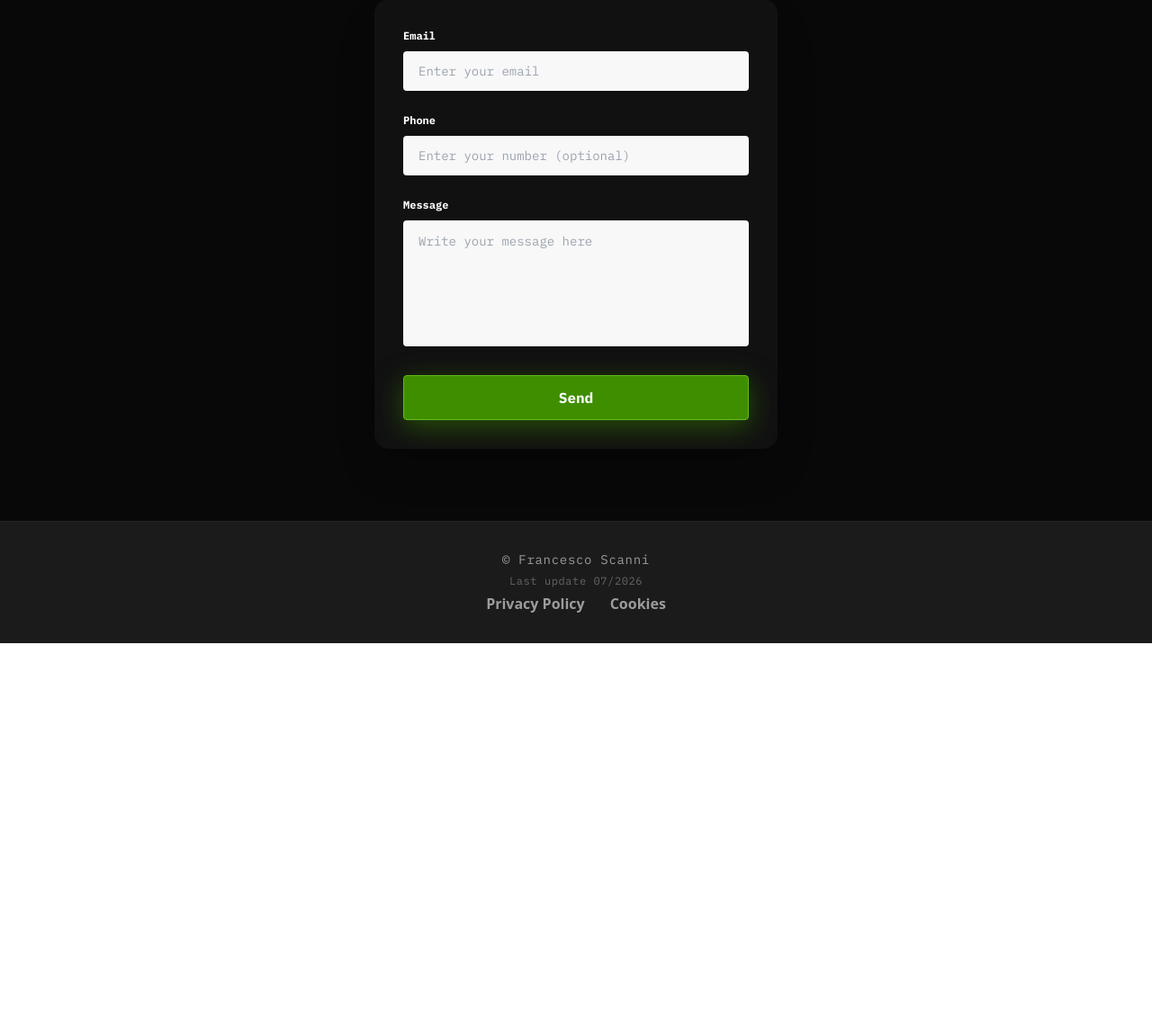
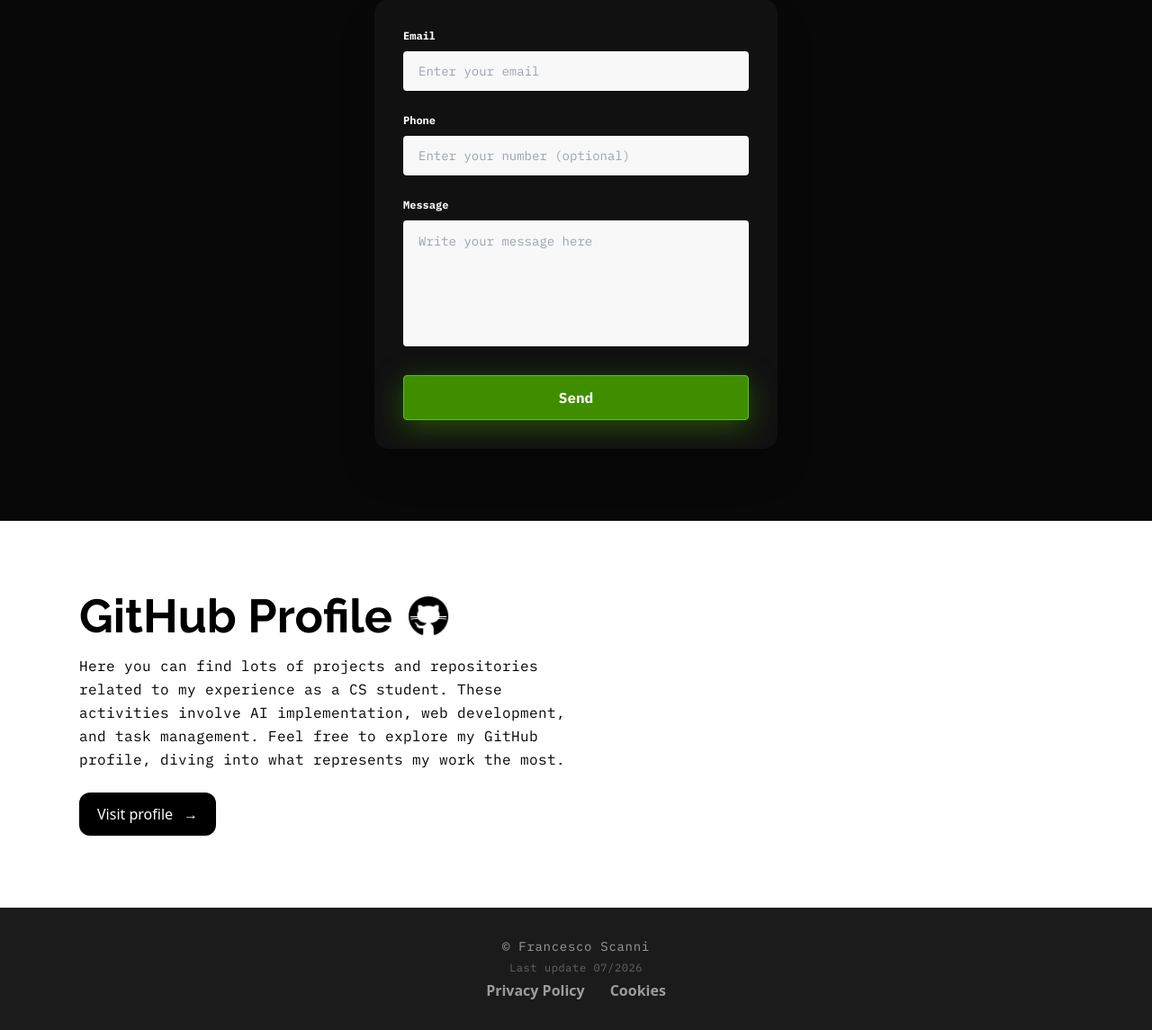
Before and after one commit to FrancescoScanni/francesco-scanni-portfolio, a PHP site: page /app/index.php in a window 1280 px wide. Shown: the part 2492-3637 px from the top of the page at 90% size. Before the commit the page ends 3207 px from the top, so only its background shows below. Run offline with PHP 8.4, Linux system fonts and the light colour scheme; some libraries are stand-ins or nearby versions.

Commit message:
My GitHub Profile section and final adjustments

```diff
--- /dev/null
+++ b/app/components/gitProfile.php
@@ -0,0 +1,29 @@
+
+<div class="px-8 md:px-16 flex flex-col md:flex-row justify-between items-center gap-12 w-full">
+
+    <div class="flex flex-col justify-end w-full md:w-1/2 max-w-2xl">
+        <!-- Titolo & Immagine Allineamento -->
+        <div class="flex items-center gap-4 mb-4">
+            <h1 id="contTitle" class="contMe raleway text-5xl md:text-[52px] font-black leading-none">
+                GitHub Profile
+            </h1>
+            <img class="w-12 h-12 object-contain" src="components/prof.png" alt="Profile icon">
+        </div>
+        <p class="ibm text-base font-normal leading-relaxed tracking-wide mb-6 ">
+            Here you can find lots of projects and repositories related to my experience as a CS student. These activities involve AI implementation, web development, and task management. Feel free to explore my GitHub profile, diving into what represents my work the most.
+        </p>
+
+        <a href="https://github.com/FrancescoScanni" class="inline-flex items-center gap-3 group w-fit bg-black text-white px-5 py-3 rounded-xl transition-all hover:bg-neutral-800 shadow-sm">
+            <button id="prof" class="font-medium pointer-events-none">
+                Visit profile
+            </button>
+            <span class="font-bold transition-transform group-hover:translate-x-1" aria-hidden="true">
+                &rarr;
+            </span>
+        </a>
+    </div>
+
+    <div class="w-full md:w-1/2 max-w-md">
+    </div>
+
+</div>
--- a/app/index.php
+++ b/app/index.php
@@ -75,7 +75,7 @@
     </div>
 
     <div data-include="components/intro.html" class="min-h-screen bg-[#080808] flex flex-col justify-center py-20 lg:py-0 lg:pt-[10vh]">
-        <!--PRESENTAZONE-->
+        <!--INFO-->
     </div>
     <!------------------------------------------->
     <!--Mobile-->
@@ -84,11 +84,15 @@
     <!--Desktop-->
     <div class="w-full bg-white hidden lg:block">
         <div data-include="/components/content.html" id="content" class="w-full flex flex-col items-center py-20 px-6">
-            <!--CONTENUTO-->
+            <!--CONTENT-->
         </div>
 
         <div data-include="/components/contacts.php" id="contacts" class="w-full flex flex-col  items-center py-20 px-6 bg-[#080808]">
-            <!--CONTATTI-->
+            <!--CONTACTS-->
+        </div>
+
+        <div data-include="/components/gitProfile.php" id="contacts" class="w-full flex flex-col  items-center py-20 px-6">
+            <!--GITHUB-->
         </div>
 
         <!--FOOTER-->
@@ -136,5 +140,6 @@
             }
         });
     </script>
+
 </body>
 </html>
```
Also changed, not shown: app/components/prof.png (added).
